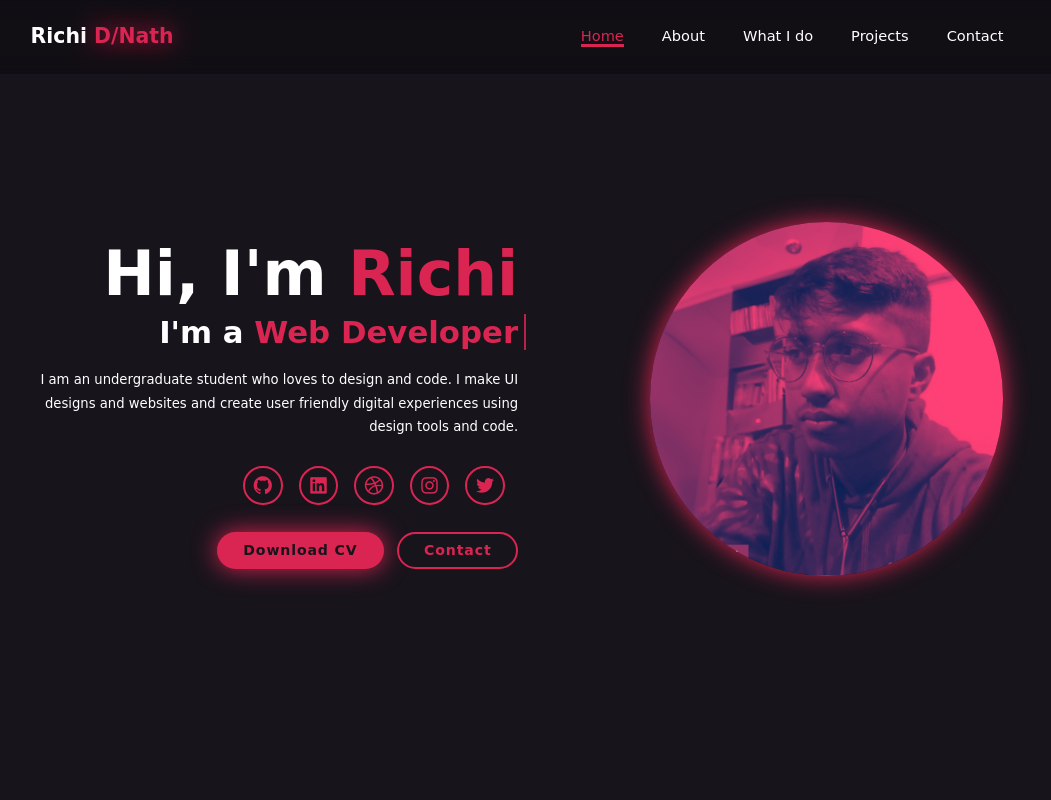
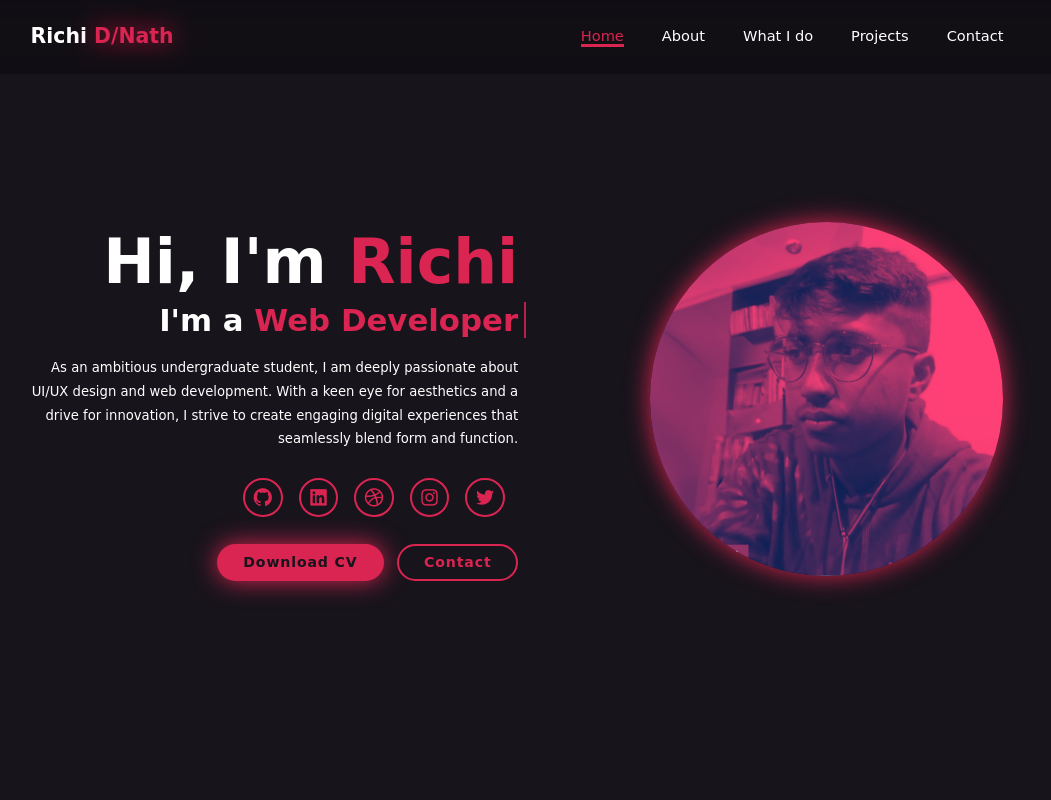
Before and after one commit to Ric-07/PortfolioWebsiteVanilla, a plain HTML site: page index.html in a window 1280 px wide. Shown: the top 800 px of the page, without its empty margins (123-1174 px from the left). Drawn offline with nearby package versions, Linux system fonts and the light colour scheme; a web font is replaced by a local one.

Commit message:
Update index.html

```diff
--- a/index.html
+++ b/index.html
@@ -36,9 +36,7 @@
             <h3 class="text-animation">
                   I'm a <span class="text"></span>
             </h3>
-            <p>I am an undergraduate student who loves to design and code.
-               I make UI designs and websites and create user friendly
-               digital experiences using design tools and code. </p>
+            <p>As an ambitious undergraduate student, I am deeply passionate about UI/UX design and web development. With a keen eye for aesthetics and a drive for innovation, I strive to create engaging digital experiences that seamlessly blend form and function.</p>
 
             <div class="social-icons">
                 <a href="#">
```
